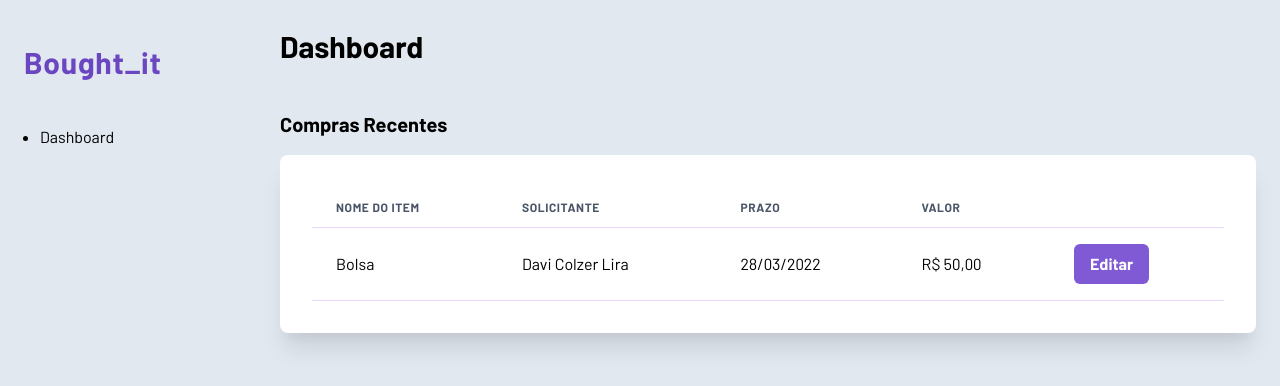
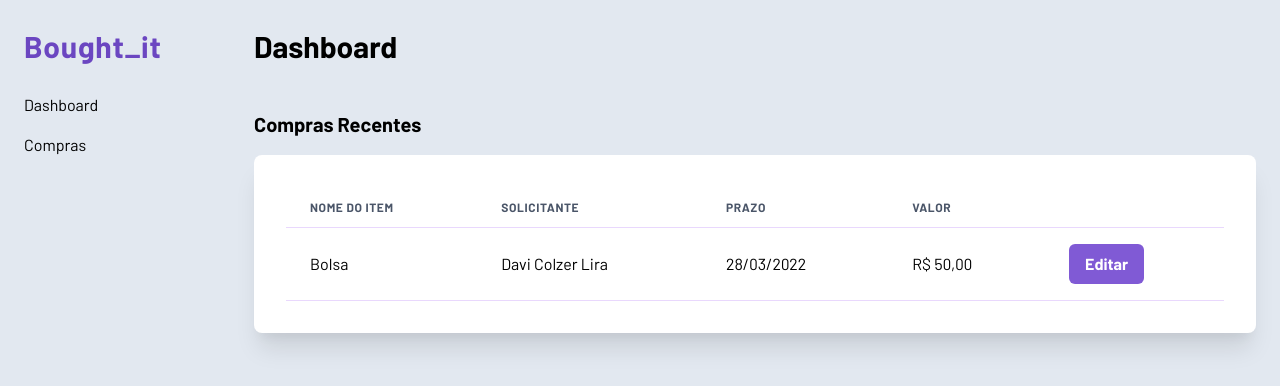
Before and after one commit to davicolzer/frontend-test, a Next.js app: page /dashboard in a window 1280 px wide. Shown: the top 386 px of the page. Built offline with nearby package versions, Linux system fonts and the light colour scheme.

Commit message:
Criado componentes para o link do sidebar

```diff
--- a/src/Templates/Content/index.tsx
+++ b/src/Templates/Content/index.tsx
@@ -19,9 +19,9 @@ export function Content({
       <Head>
         <title>{`Bought_it | ${titlePage}`}</title>
       </Head>
-      <Flex flex={1} maxWidth={1480} px={6} mx={"auto"} {...rest}>
+      <Flex flex={1} maxWidth={1480} mx={"auto"} {...rest}>
       <Sidebar />
-        <Stack width={"100%"}>
+        <Stack width={"100%"} px={6}>
 
           <Header titlePage={titlePage}/>
 
--- a/src/components/Main/index.tsx
+++ b/src/components/Main/index.tsx
@@ -7,7 +7,7 @@ interface MainProps extends BoxProps {
 
 export function Main({ children, ...rest }: MainProps) {
   return (
-    <Box as={"main"} m={4} {...rest}>
+    <Box as={"main"} {...rest}>
       {children}
     </Box>
   );
--- /dev/null
+++ b/src/components/Sidebar/NavLink.tsx
@@ -0,0 +1,18 @@
+import Link, { LinkProps } from "next/link"
+import { Link as ChakraLink } from "@chakra-ui/react";
+import { ReactNode } from "react"
+
+interface NavLinkProps extends LinkProps{
+  children: ReactNode
+  href: string;
+}
+
+export function NavLink({children, href}:NavLinkProps){
+  return(
+    <Link href={href} passHref>
+      <ChakraLink>
+        {children}
+      </ChakraLink>
+    </Link>
+  )
+}
--- /dev/null
+++ b/src/components/Sidebar/NavSection.tsx
@@ -0,0 +1,14 @@
+import { Stack } from "@chakra-ui/react";
+import { ReactNode } from "react";
+
+interface NavSectionProps{
+  children: ReactNode;
+}
+
+export function NavSection({children}:NavSectionProps){
+  return(
+    <Stack spacing={4} align={"stretch"}>
+      {children}
+    </Stack>
+  )
+}
--- a/src/components/Sidebar/index.tsx
+++ b/src/components/Sidebar/index.tsx
@@ -1,13 +1,17 @@
-import { Box, Flex, ListItem, UnorderedList } from "@chakra-ui/react";
+import { Box, Flex, Stack, Text } from "@chakra-ui/react";
+import Link from "next/link";
 import { Logo } from "../Logo";
+import { NavLink } from "./NavLink";
+import { NavSection } from "./NavSection";
 
 export function Sidebar() {
   return (
-    <Box w={"300px"}>
-      <Logo my={10}/>
-      <UnorderedList>
-        <ListItem>Dashboard</ListItem>
-      </UnorderedList>
+    <Box as={"nav"} w={230} px={6}>
+      <Logo my={6} />
+      <NavSection>
+        <NavLink href={"/dashboard"}>Dashboard</NavLink>
+        <NavLink href={"/compras"}>Compras</NavLink>
+      </NavSection>
     </Box>
   );
 }
--- a/src/pages/purchases/index.tsx
+++ b/src/pages/compras/index.tsx
@@ -1,8 +1,8 @@
 import { Content } from "../../Templates/Content";
 
-export default function Purchases(){
+export default function Compras(){
   return (
-    <Content titlePage={"Purchases"}>
+    <Content titlePage={"Compras"}>
 
     </Content>
   )
```
